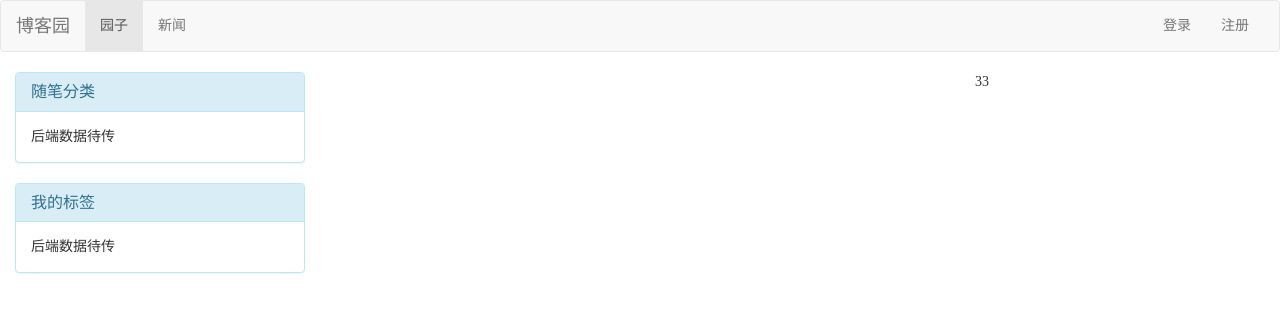
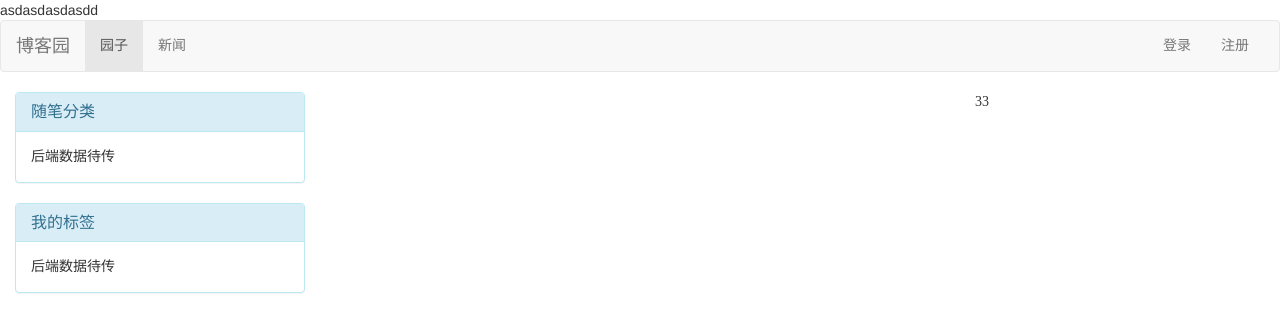
Before and after one commit to yb2426876/-, a Django app: page / in a window 1280 px wide. Shown: the top 332 px of the page. Run offline with Django 3.2, Linux system fonts and the light colour scheme; data that the repository does not hold is empty; some libraries are stand-ins or nearby versions.

Commit message:
第二次

```diff
--- a/templates/index.html
+++ b/templates/index.html
@@ -15,6 +15,7 @@
     </style>
 </head>
 <body>
+asdasdasdasdd
 {#导航条#}
 <nav class="navbar navbar-default">
   <div class="container-fluid">
```
